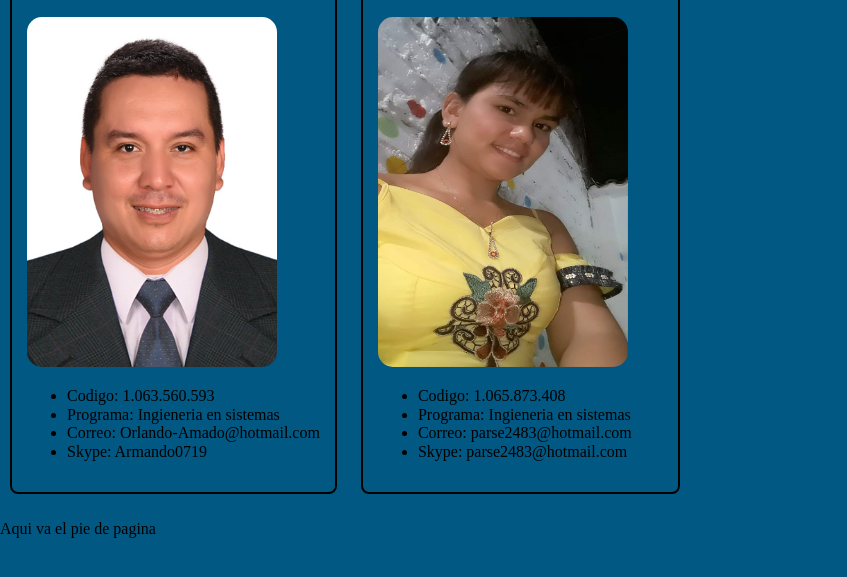
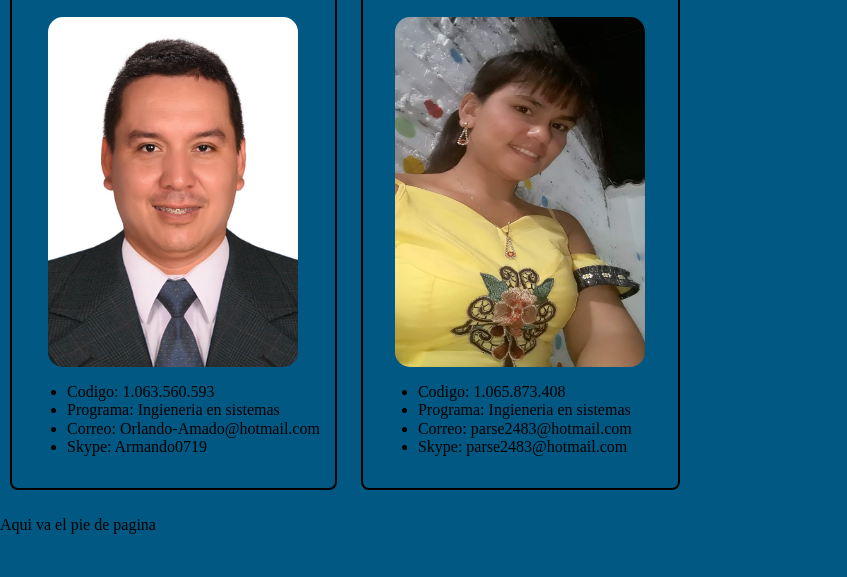
Before and after one commit to oramar/Fase-3-Construcci-n, a plain HTML site: page Secciones/Autores/Autores.html in a window 1280 px wide. Shown: the part 157-734 px from the top of the page, without its empty margins (0-847 px from the left). Drawn offline with Linux system fonts and the light colour scheme; files that its build step writes are made by us from their sources.

Commit message:
se agrea descricambio hecho

```diff
--- a/css/estiloAutores.css
+++ b/css/estiloAutores.css
@@ -9,10 +9,15 @@ section{
     margin: 10px;
 
 }
+section img{
+	align: center;
+}
 img{
 	width: 250px;
     height: 350px;
     border-radius: 15px;
+    display:block;
+	margin:auto;
 }
 h1{
 	text-align: center;
```
